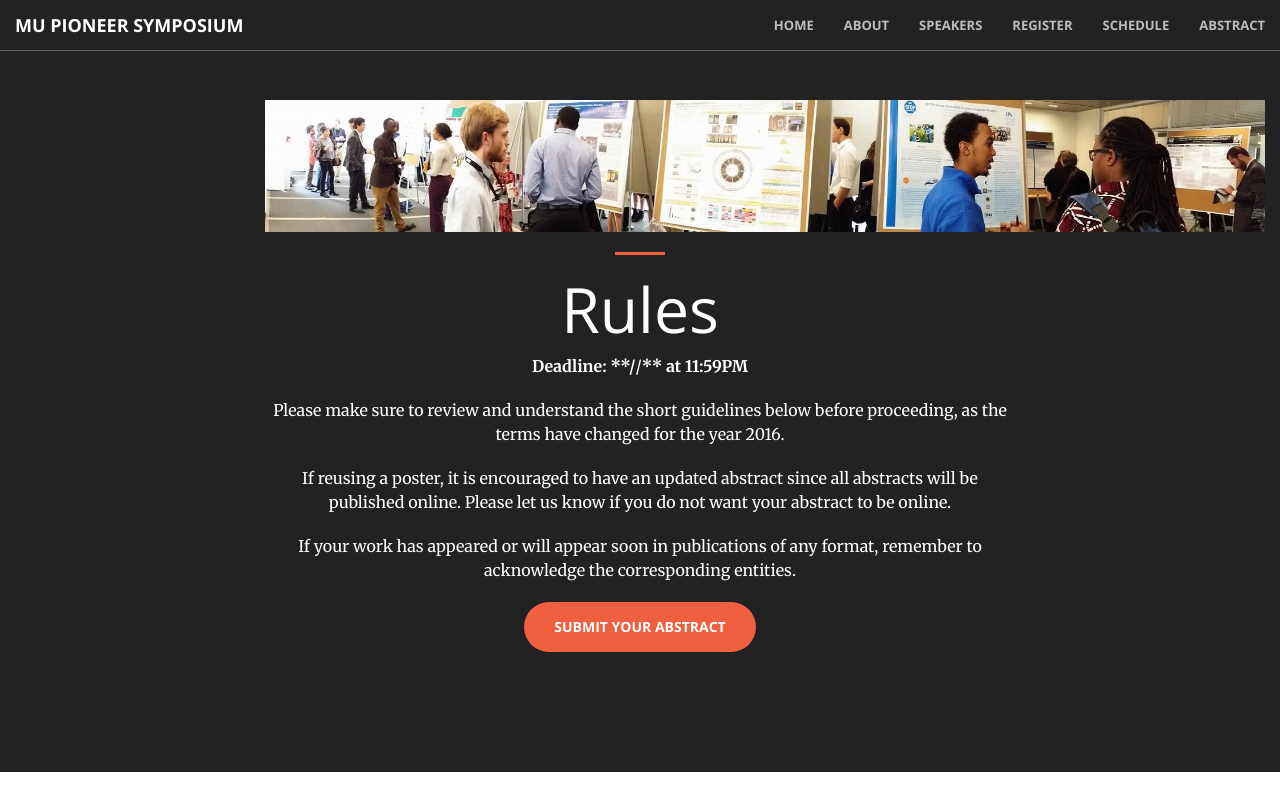
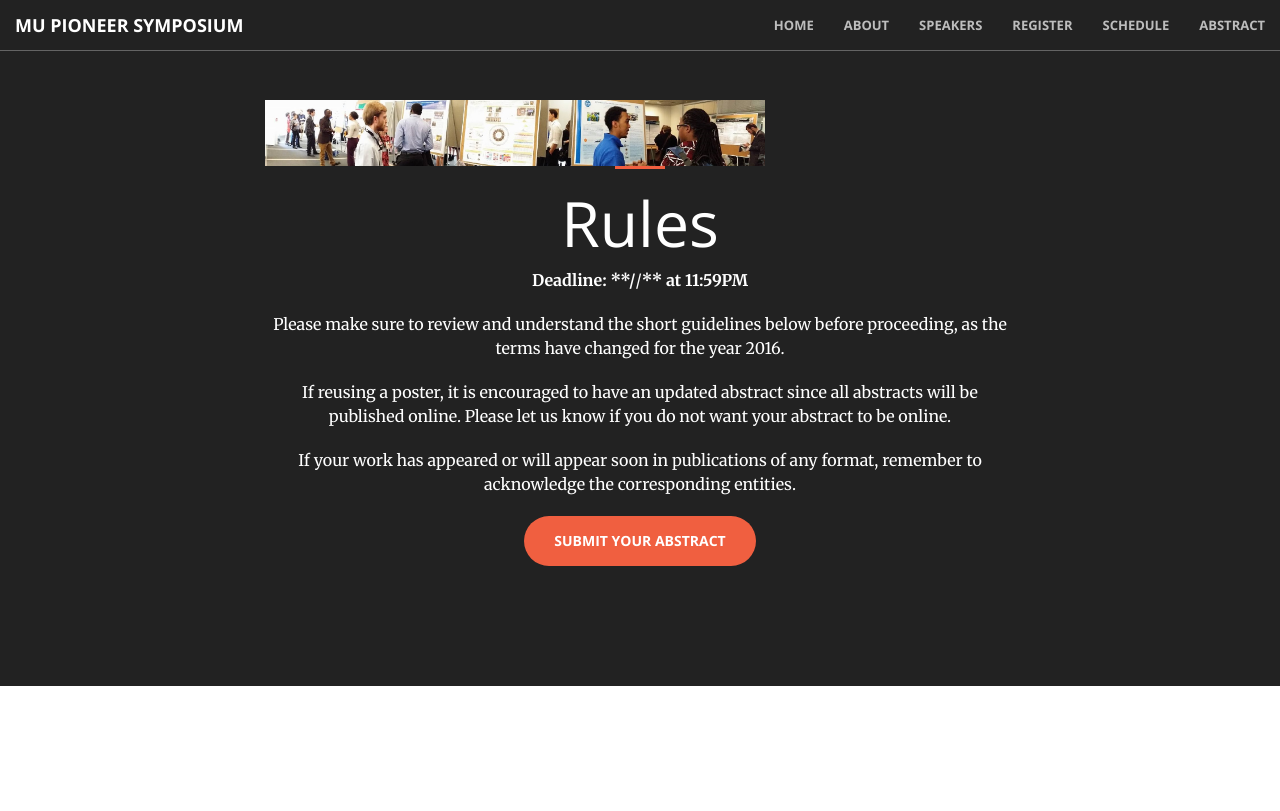
Before and after one commit to mupioneersymposium/mupioneersymposium.github.io, a Jekyll site: the page built from abstract.md, in a window 1280 px wide. Shown: the top 811 px of the page. Built offline with Jekyll 4.4.1, drawn with Linux system fonts in a browser that asks for light colours.

Commit message:
Update abstract.md

```diff
--- a/abstract.md
+++ b/abstract.md
@@ -3,7 +3,7 @@ layout: regular
 ---
 
 
-<img src="/posterview.jpg" width="1000px" style="float: center" />
+<img src="/posterview.jpg" width="500px" style="float: left" />
 
 <hr style="clear: both;" />
 
```
